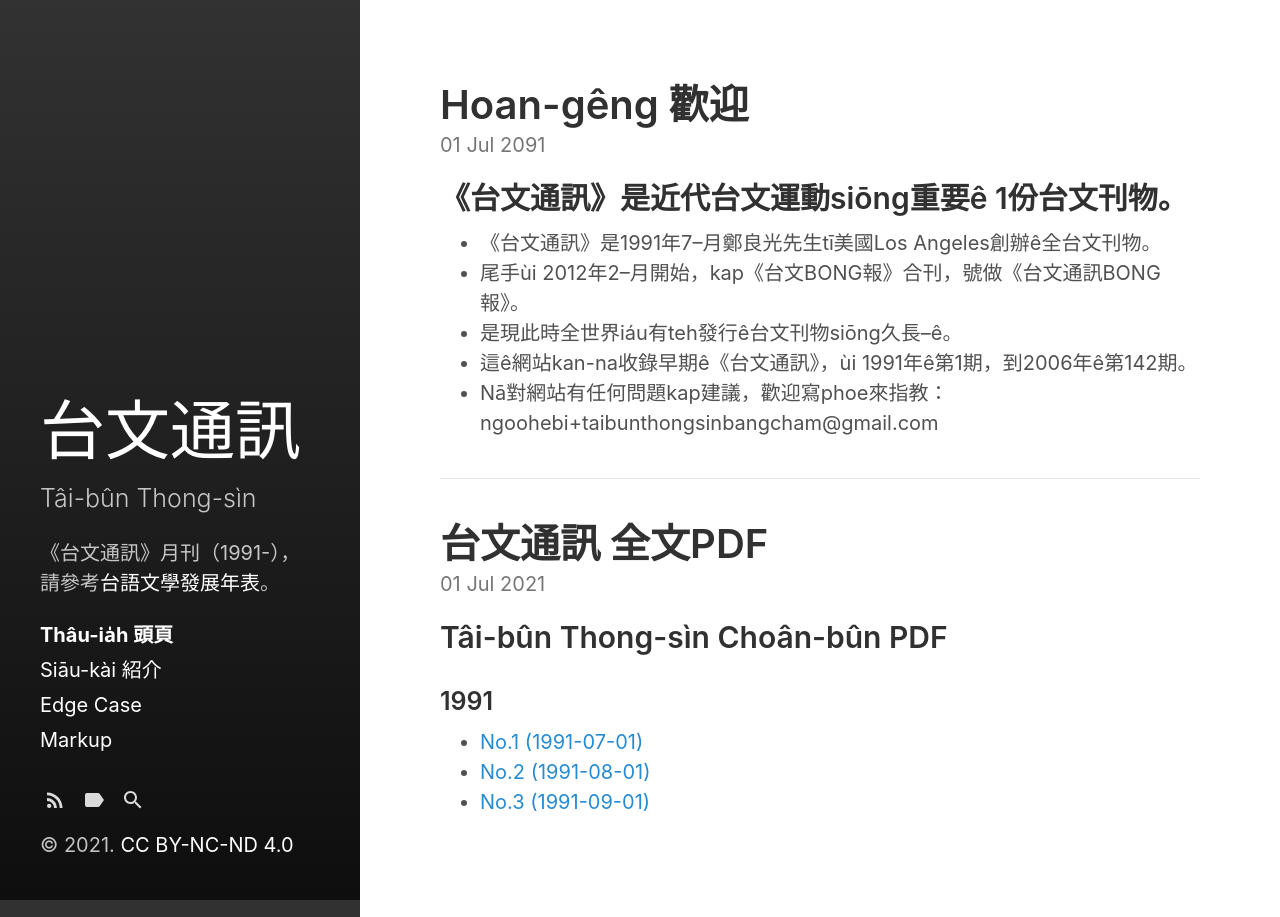
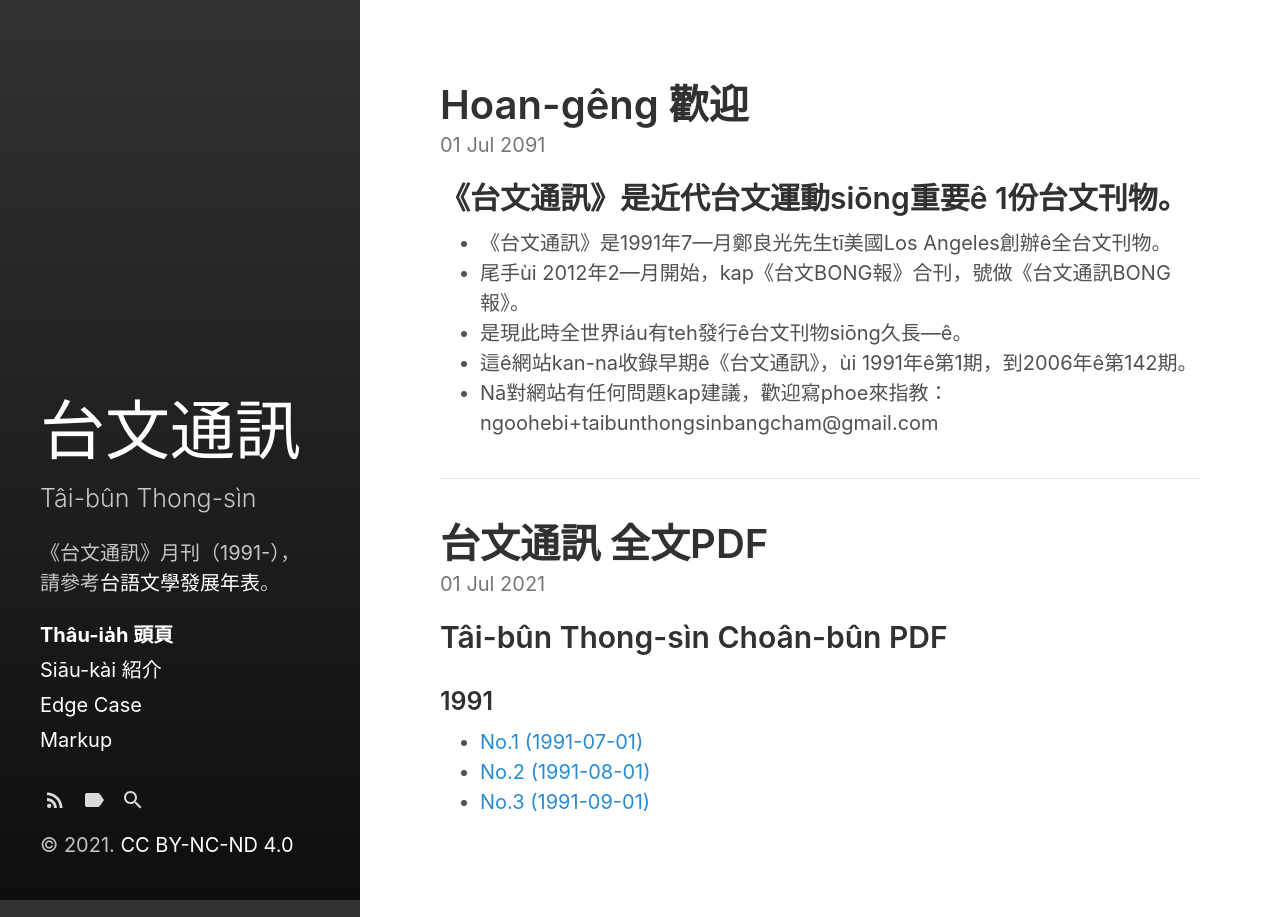
Before and after one commit to TaibunThongsin/TaibunThongsin, a Jekyll site: the page built from index.html, in a window 1280 px wide. Built offline with Jekyll 4.4.1, drawn with Linux system fonts in a browser that asks for light colours; the list of posts is cut into pages by our own code; part of the change alters nothing that is shown.

```diff
--- a/_config.yml
+++ b/_config.yml
@@ -33,3 +33,8 @@ sidebar_home_link:  true
                                 # page. If you change your paginate_path,
                                 # set this to the root of the paginate_path
                                 # to enable a separate blog link.
+
+# kramdown settings
+kramdown:
+  typographic_symbols:
+      ndash: —
```
